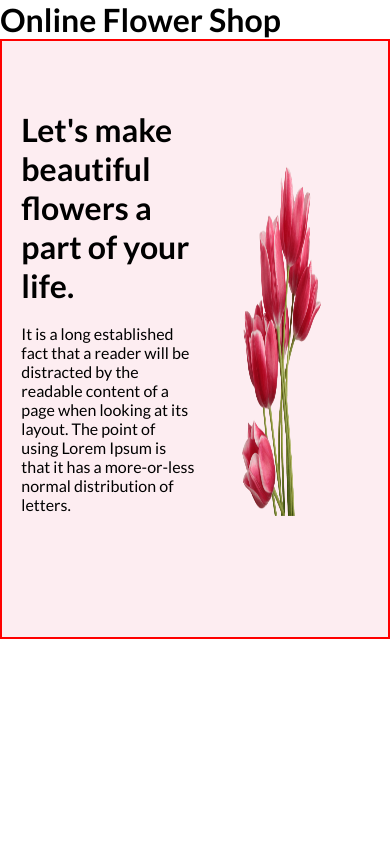
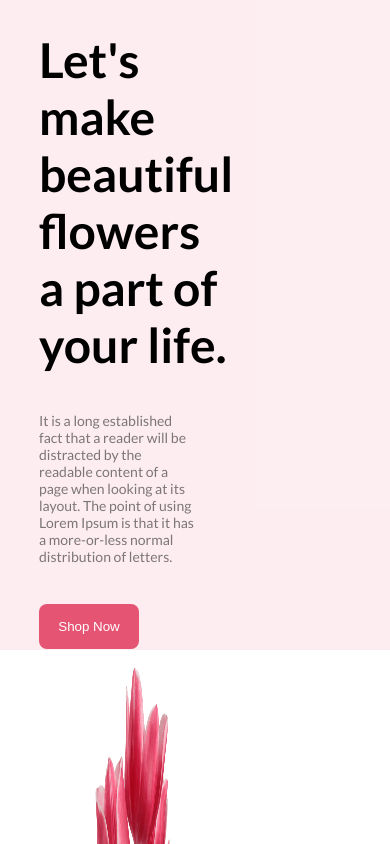
Before and after one commit to Sumaiya215/online-flower-shop, a plain HTML site: page index.html in a window 390 px wide. Shown: the top 844 px of the page. Drawn offline with Linux system fonts and the light colour scheme.

Commit message:
added banner responsive design

```diff
--- a/index.html
+++ b/index.html
@@ -5,10 +5,11 @@
     <meta name="viewport" content="width=device-width, initial-scale=1.0">
     <title>Flower Shop</title>
     <link rel="stylesheet" href="styles/style.css">
+    <link rel="stylesheet" href="styles/responsive.css">
 </head>
 <body>
     <header>
-        <h1>Online Flower Shop</h1>
+        <!-- <h1>Online Flower Shop</h1> -->
         <div class="banner-section-container">
             <div class="banner-content">
                 <div class="banner-text-container">
--- /dev/null
+++ b/styles/responsive.css
@@ -0,0 +1,38 @@
+@media screen and (max-width:576px) {
+    .banner-content{
+        flex-direction: column;
+    }
+    .banner-text-container h1 {
+        margin-top: 30px;
+        margin-bottom: 20px;
+        font-size: 48px;
+      }
+      .banner-text-container p {
+        font-size: 14px;
+        color: rgba(39, 39, 39, 0.6);
+      }
+      .btn-1{
+        margin-top: 20px;
+        width: 100px;
+        height: 45px;
+        border-radius: 8px;
+        border: none;
+        background: rgb(229, 84, 115);
+        color: white;
+    }
+    .banner-image-container {
+        height: 650px;
+        width: 50%;
+        display: flex;
+        justify-content: center;
+        align-items: center;
+        margin-bottom: 50px;
+      }
+      .banner-image-container img {
+        margin-top: 30px;
+        width: 80%;
+        height: 650px;
+        margin-left: 20px;
+
+      }
+}
--- a/styles/style.css
+++ b/styles/style.css
@@ -10,48 +10,65 @@ body{
 }
 
 .banner-section-container{
-    max-width: 1340px;
-    height: 600px;
-    border: 2px solid red;
+    max-width: 1440px;
+    height: 650px;
+    /* border: 2px solid red; */
     background-color: rgba(229, 84, 115, 0.1);
 }
 
 .banner-content{
     display: flex;
     /* border: 2px solid red; */
-    width: 90%;
+    width: 80%;
     margin: 0 auto;
 }
 .banner-text-container{
     width: 50%;
-    height: 600px;
+    height: 650px;
     /* border: 2px solid green; */
     display: flex;
     flex-direction: column;
     justify-content:center;
-    align-items: center;
+    align-items: flex-start;
 }
+.banner-text-container h1 {
+    margin-bottom: 20px;
+    font-size: 62px;
+  }
+  .banner-text-container p {
+    color: rgba(39, 39, 39, 0.6);
+    font-size: 18px;
+    font-weight: 400;
+    text-align: left;
+  }
 .btn-1{
-    margin-right: 515px;
-   width: 80px;
-   height: 40px;
-    border-radius: 2px;
+    margin-top: 25px;
+    width: 150px;
+    height: 45px;
+    border-radius: 8px;
     border: none;
-
     background: rgb(229, 84, 115);
+    color: white;
 }
+/*  need to change */
+.banner-text-container div {
+    display: flex;
+    justify-content: flex-start !important;
+    align-items: flex-start !important;
+    width: 150px;
+  }
 
 .banner-image-container{
     width: 50%;
-    height: 600px;
+    height: 650px;
     display: flex;
     justify-content:center;
     align-items: center;
-    margin-bottom: 130px;
     /* border: 2px solid blue; */
 }
 
 .banner-image-container img{
     width: 50%;
-    height: 350px;
+    height: 650px;
+    margin-left: 120px;
 }
```
